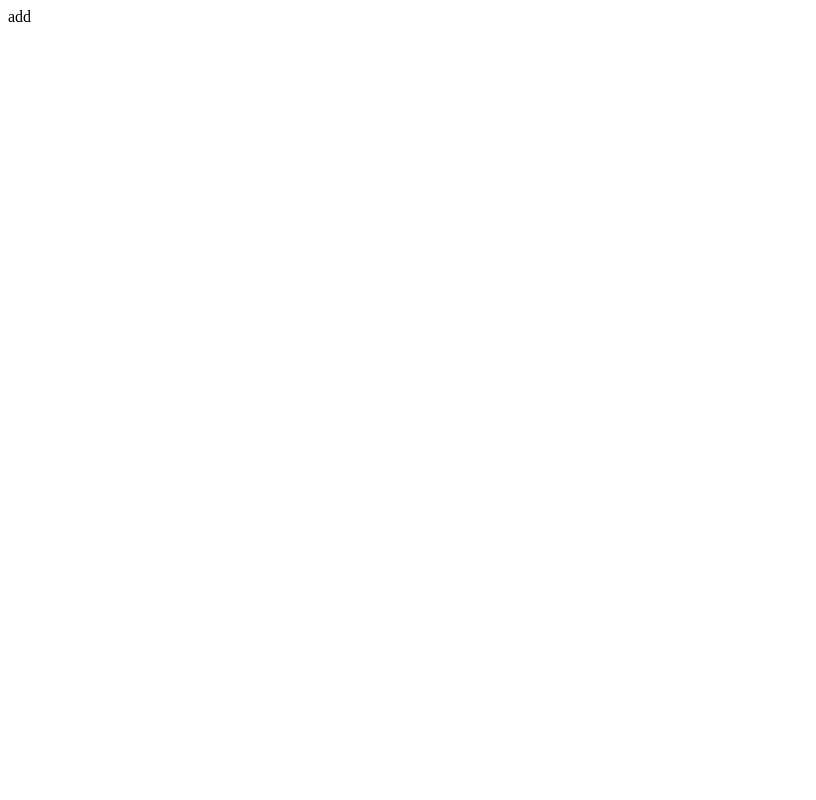
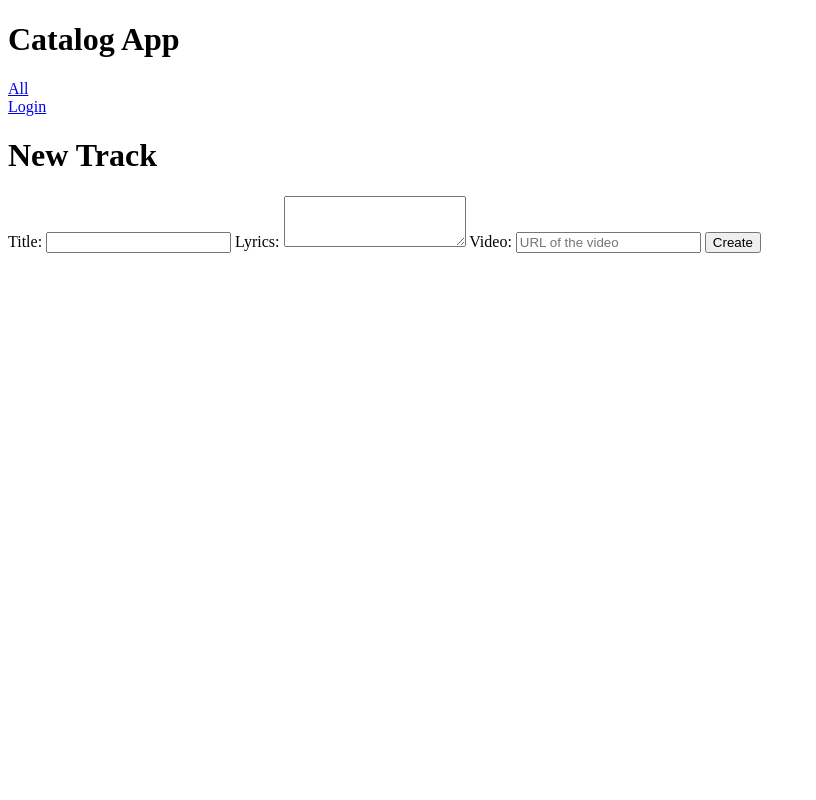
Before and after one commit to oisbel/catalog-project, a Flask app: page /catalog/add in a window 1280 px wide. Before the commit the part shown is almost empty. Shown: the whole page, without its empty margins (0-816 px from the left). Run offline with Flask 2, Linux system fonts and the light colour scheme; some libraries are stand-ins or nearby versions.

Commit message:
Create form for add track

```diff
--- a/templates/addtrack.html
+++ b/templates/addtrack.html
@@ -1 +1,28 @@
-add
+{% extends "main.html" %}
+{% block content %}
+{% include "header.html" %}
+	<div class="row divider green">
+		<div class="col-md-12"></div>
+	</div>
+	<div class="row banner menu">
+		<div class="col-md-11 col-md-offset-1 padding-none">
+			<h1>New Track</h1>
+		</div>
+	</div>
+	<div class="row">
+		<div class="col-md-6 col-md-offset-1 padding-top">
+			<form action="#" method = "post">
+				<div class="form-group">
+					<label for="name">Title:</label>
+					<input type ="text" maxlength="50" class="form-control" name="title" placeholder="">
+					<label for="description">Lyrics:</label>
+					<textarea class="form-control" maxlength="250" rows="3" name="description" placeholder=""></textarea>
+					<label for="course">Video:</label>
+					<input type ="text" maxlength="50" class="form-control" name="video" placeholder="URL of the video">
+					<button type="submit" class="btn btn-default" id="submit" type="submit">
+					<span class="glyphicon glyphicon-glass" aria-hidden="true"></span>Create</button>
+				</div>
+			</form>
+		</div>
+	</div>
+{% endblock %}
```
